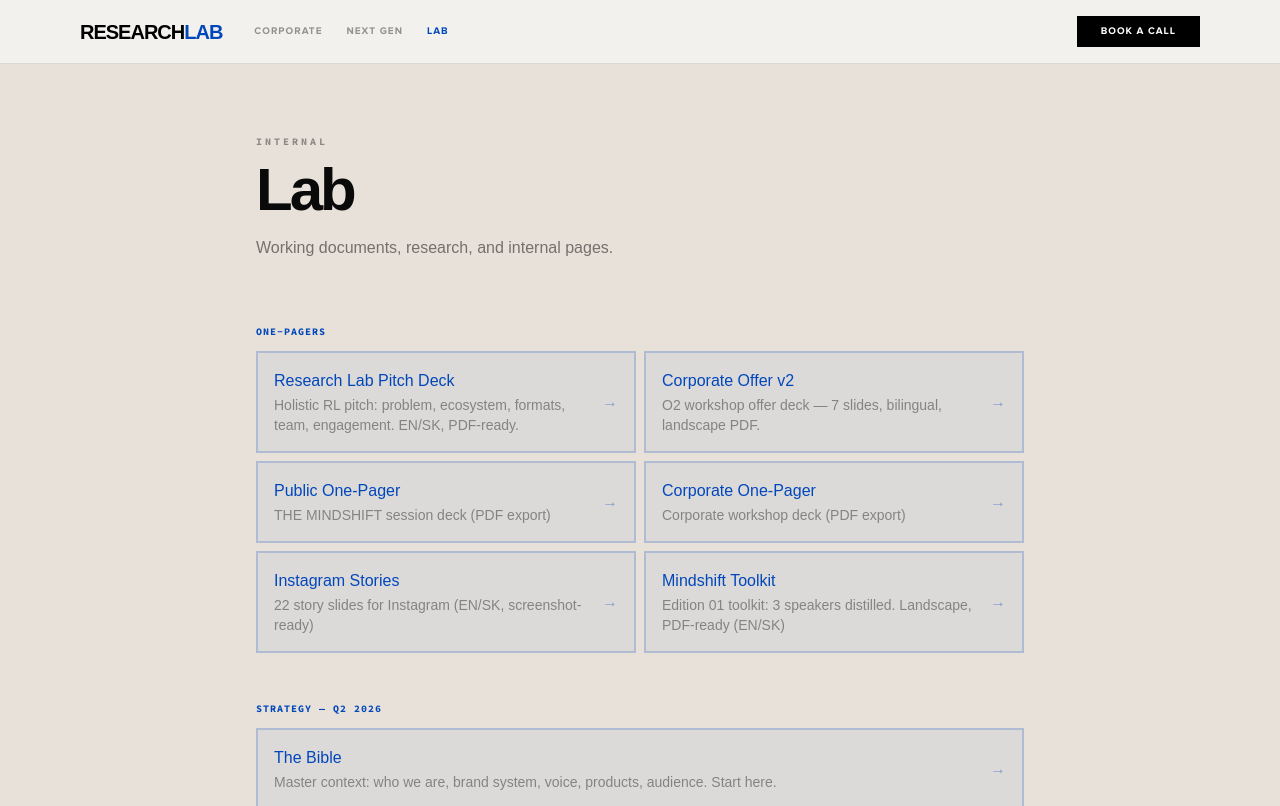
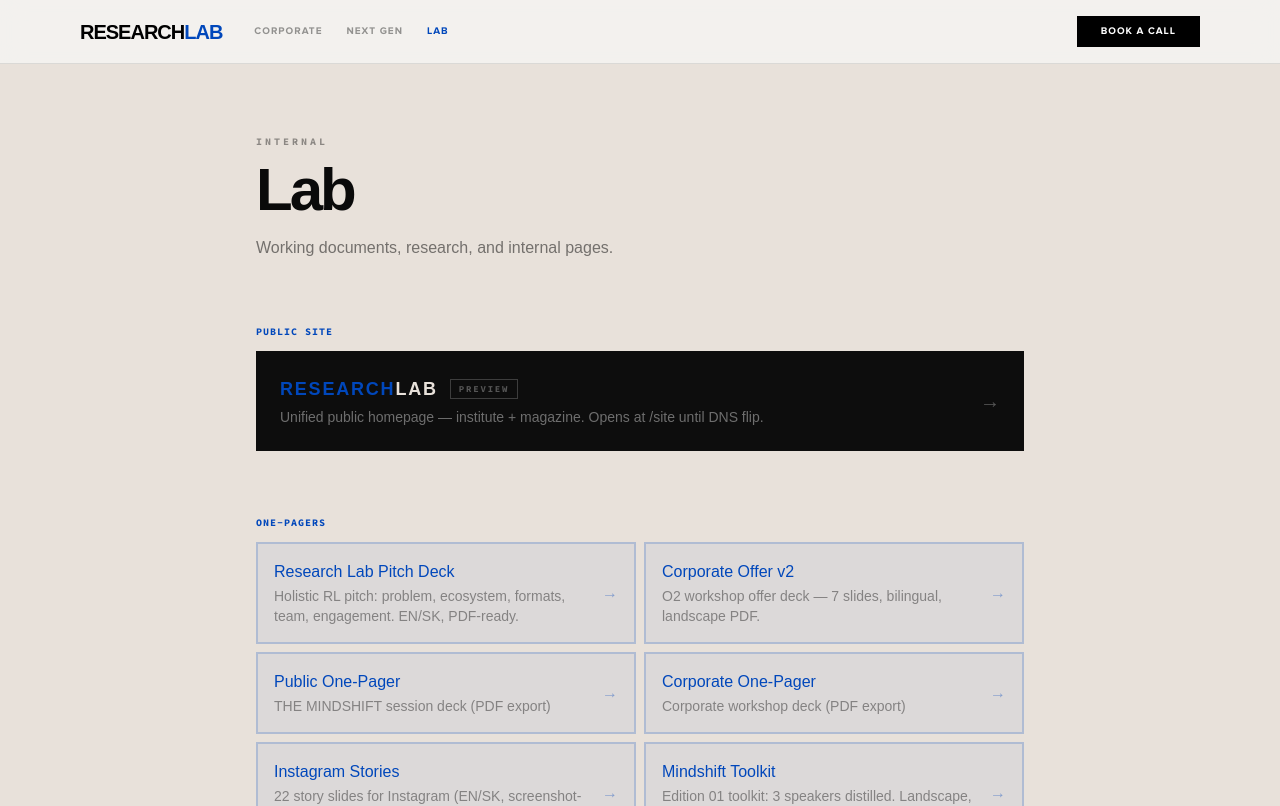
Before and after one commit to princeofwellness/researchlab, a Next.js app: page /lab in a window 1280 px wide. Shown: the top 806 px of the page. Built offline with nearby package versions, Linux system fonts and the light colour scheme; a web font is replaced by a local one.

Commit message:
feat: add public homepage preview card to lab index

```diff
--- a/src/app/lab/page.tsx
+++ b/src/app/lab/page.tsx
@@ -56,6 +56,36 @@ export default function LabPage() {
                         <p className="text-black/50 mt-4">
                             Working documents, research, and internal pages.
                         </p>
+                    </motion.div>
+
+                    {/* Public Homepage Preview */}
+                    <motion.div
+                        initial={{ opacity: 0, y: 10 }}
+                        animate={{ opacity: 1, y: 0 }}
+                        className="mb-16"
+                    >
+                        <p className="text-[10px] font-code-brand font-bold uppercase tracking-widest text-[#0047BB] mb-3">Public Site</p>
+                        <Link
+                            href="/site"
+                            className="flex items-center justify-between p-6 bg-[#0d0d0d] hover:bg-[#0047BB] transition-all group"
+                        >
+                            <div>
+                                <div className="flex items-center gap-3 mb-1">
+                                    <span className="font-cabinet font-black text-lg tracking-widest uppercase" style={{ color: "#e8e1da" }}>
+                                        <span style={{ color: "#0047BB" }} className="group-hover:text-white transition-colors">RESEARCH</span>LAB
+                                    </span>
+                                    <span className="text-[9px] font-code-brand font-bold uppercase tracking-[0.2em] text-white/30 border border-white/20 px-2 py-0.5">
+                                        Preview
+                                    </span>
+                                </div>
+                                <p className="text-sm text-white/40 group-hover:text-white/60 transition-colors">
+                                    Unified public homepage — institute + magazine. Opens at /site until DNS flip.
+                                </p>
+                            </div>
+                            <span className="text-white/30 group-hover:text-white group-hover:translate-x-1 transition-all text-xl">
+                                →
+                            </span>
+                        </Link>
                     </motion.div>
 
                     <div className="mb-12">
```
